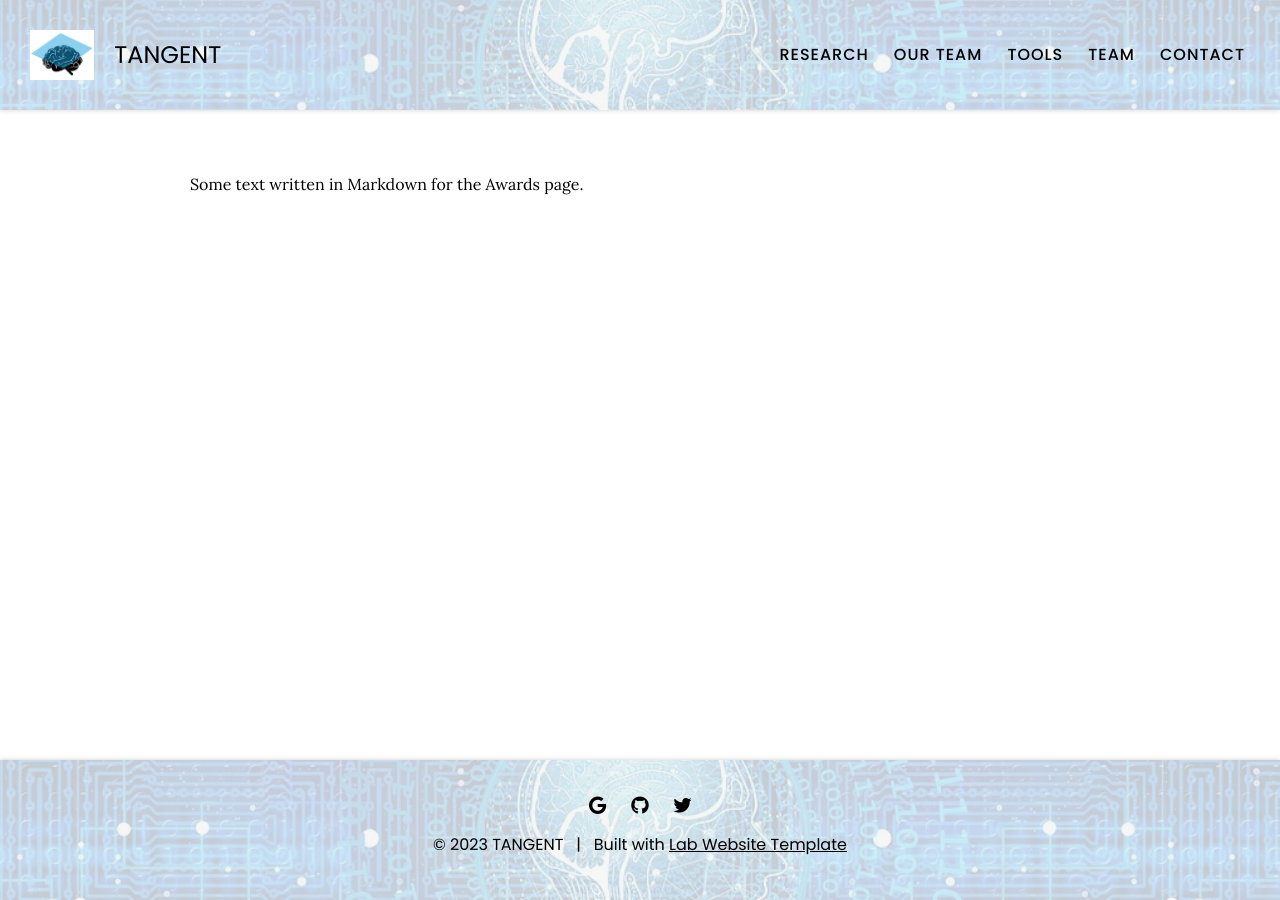
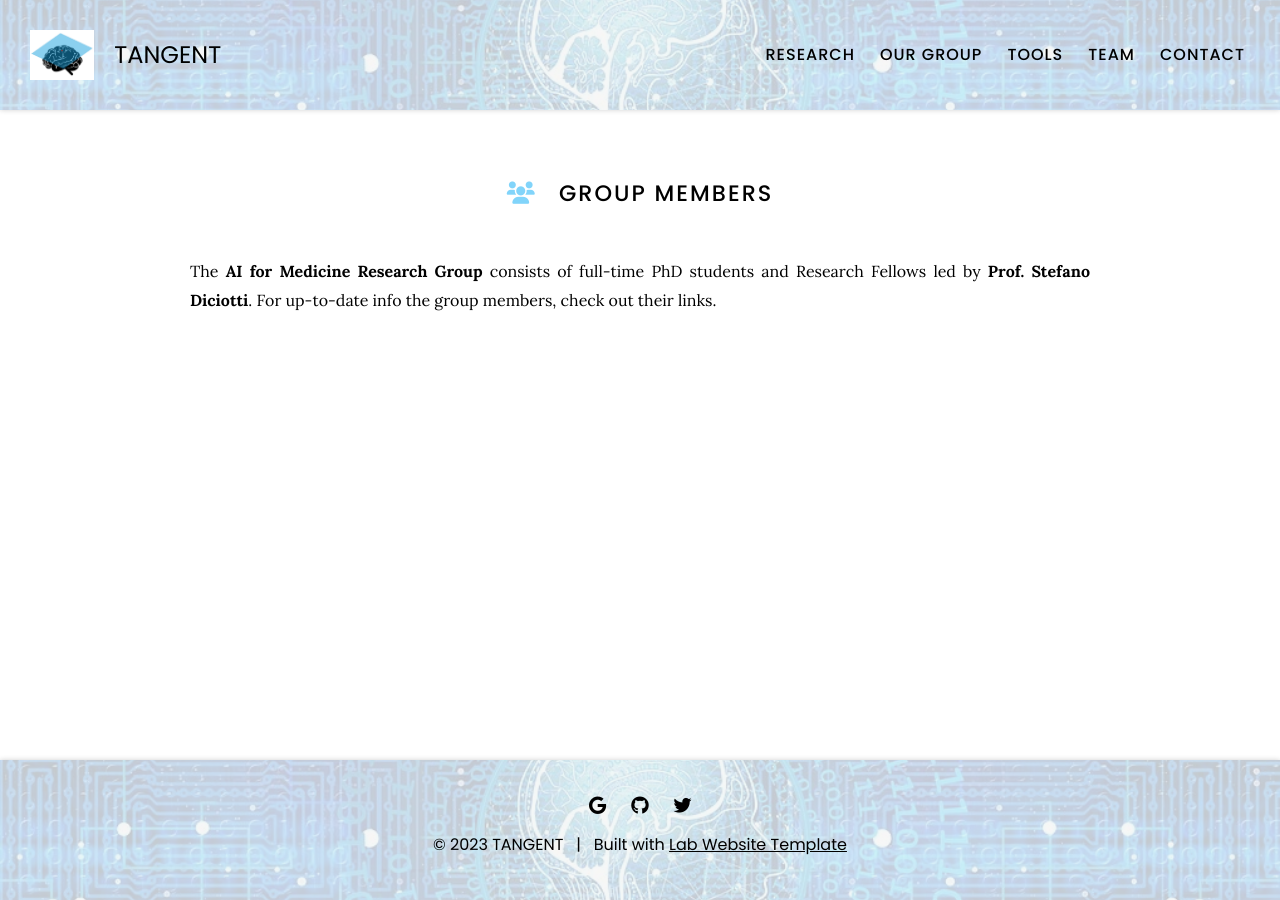
Before and after one commit to riccardoscheda/riccardoscheda.github.io, a Jekyll site: the page built from our_team/index.md, in a window 1280 px wide. Built offline with Jekyll 4.4.1, drawn with Linux system fonts in a browser that asks for light colours.

Commit message:
Update index.md

```diff
--- a/our_team/index.md
+++ b/our_team/index.md
@@ -1,5 +1,5 @@
 ---
-title: Our team
+title: Our group
 description: Description for this page
 nav:
   order: 1
@@ -9,4 +9,8 @@ header-dark: false
 footer-dark: false
 ---
 
-Some text written in Markdown for the Awards page.
+
+# <i class="fas fa-users"></i>Group Members
+
+The **AI for Medicine Research Group** consists of full-time PhD students and Research Fellows led by **Prof. Stefano Diciotti**.
+For up-to-date info the group members, check out their links.
```
